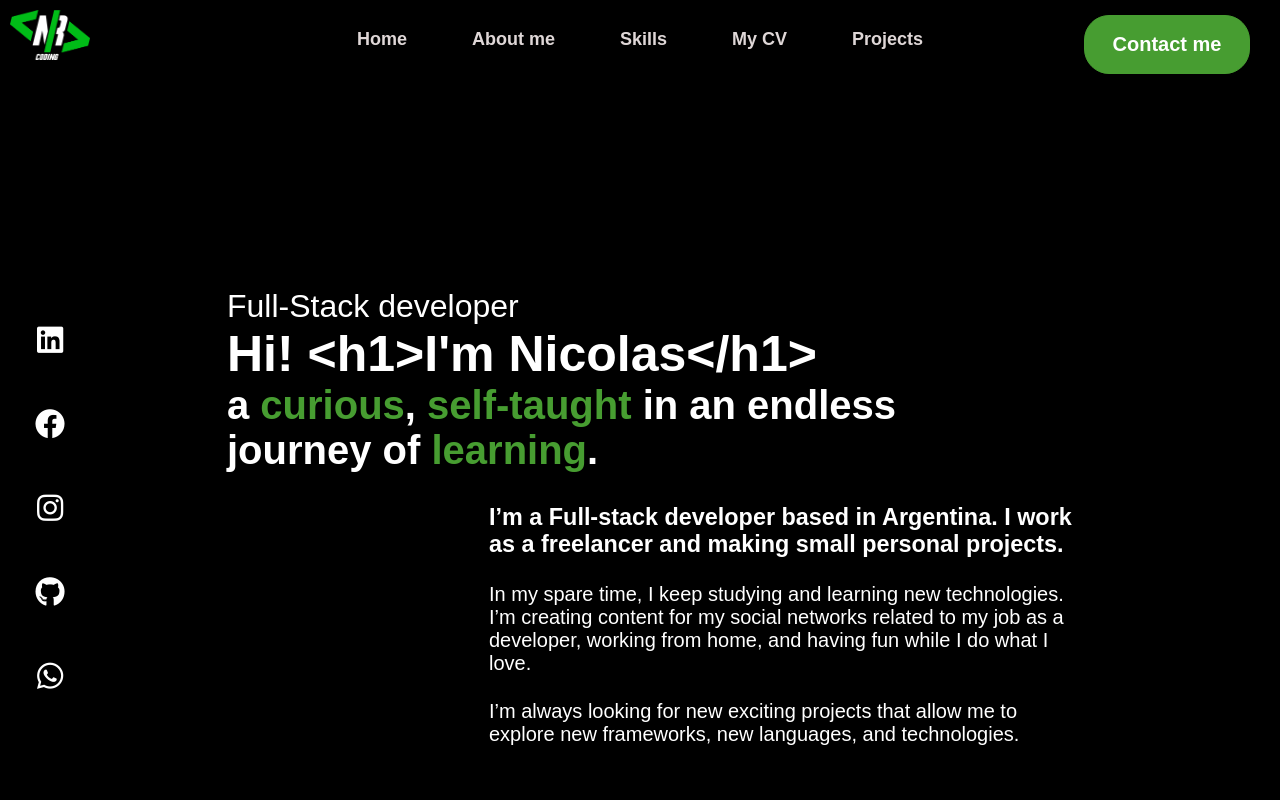
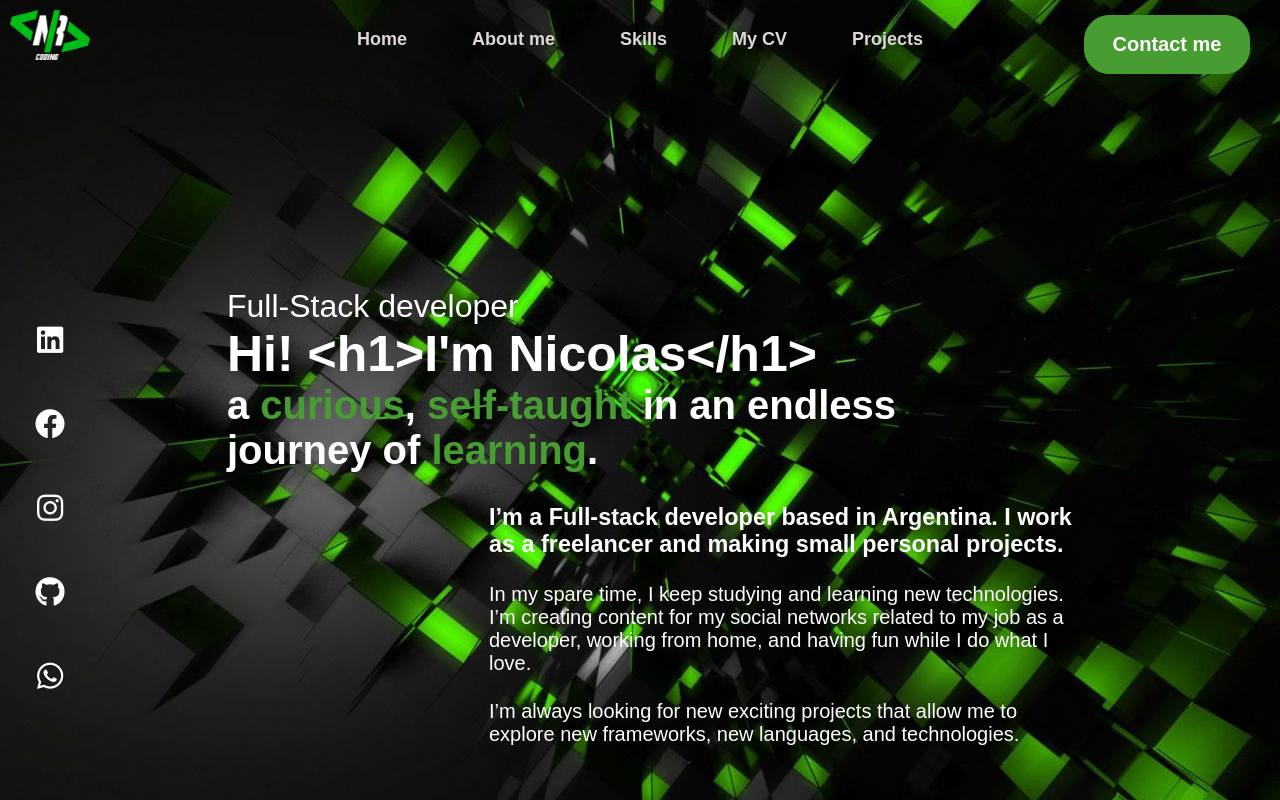
Before and after one commit to nicolasromani/Portfolio-Proyect-Romani, a plain HTML site: page index.html in a window 1280 px wide. Shown: the top 800 px of the page. Drawn offline with Linux system fonts and the light colour scheme.

Commit message:
back-image colocada

```diff
--- a/index.html
+++ b/index.html
@@ -73,7 +73,12 @@
             </div>
             <div class="bloque4__tarjetas-work">
                 <div class="bloque4__tarjetas-work-card">
+                    <img src="" alt="">
+                    <div class="bloque4__tarjetas-card-text">
+                        <p>
 
+                        </p>
+                    </div>
                 </div>
                 <div class="bloque4__tarjetas-work-card">
 
--- a/scss/_body-bg-img.scss
+++ b/scss/_body-bg-img.scss
@@ -1,3 +1,6 @@
 #bg-img {
-    background-color: black;
+    background-image: url("../multimedia/img/logos/bg-image/6474.jpg");
+    background-repeat: no-repeat;
+    background-size: cover;
+    background-attachment: fixed;
 }
```
Also changed, not shown: css/styles.css, multimedia/img/logos/bg-image/6474.jpg (added), 1 other file.
